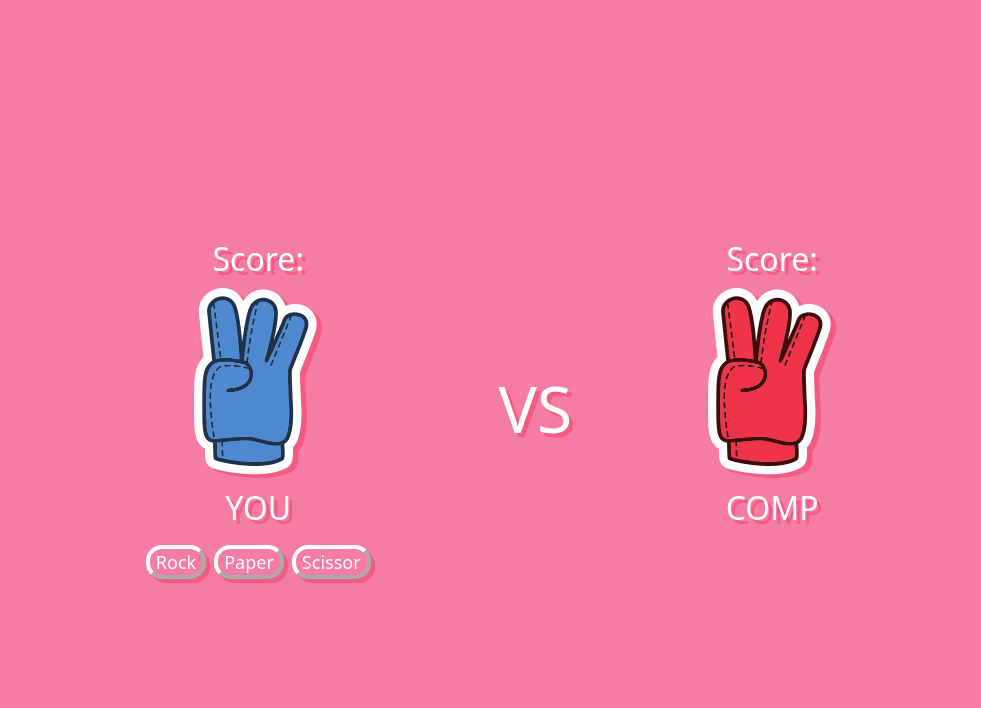
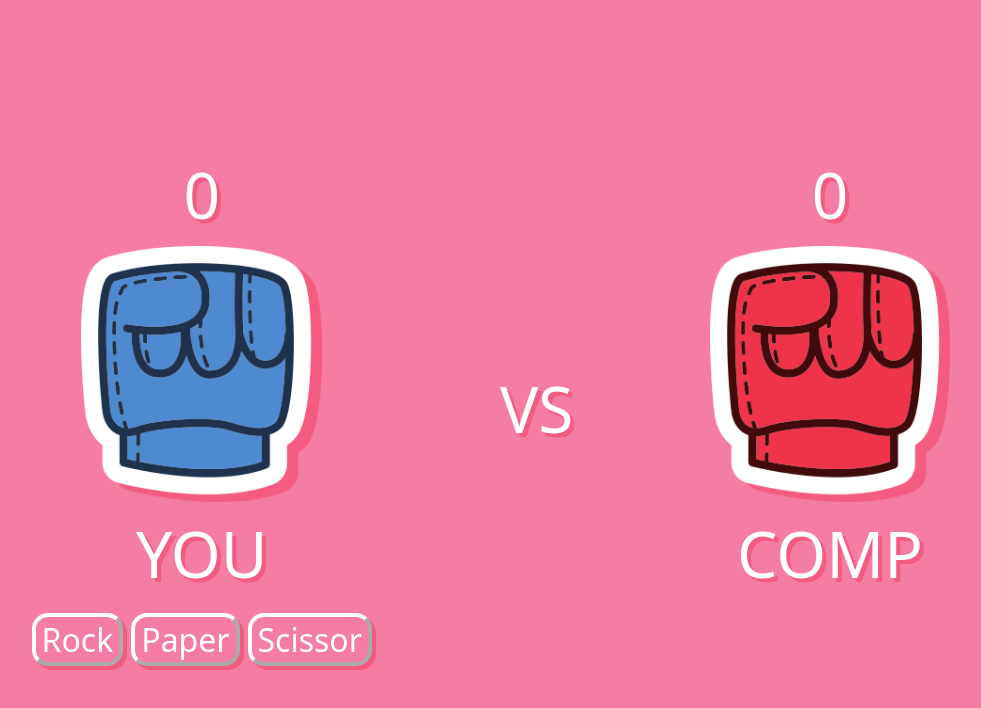
Before and after one commit to gurdasss/rock-paper-scissor-webapp, a plain HTML site: page index.html in a window 1280 px wide. Both pictures are taken after a click on the button "Rock". Shown: the whole page, without its empty margins (145-1126 px from the left). Drawn offline with Linux system fonts and the light colour scheme; a web font is replaced by a local one.

Commit message:
Done and everything is working fine

```diff
--- a/index.html
+++ b/index.html
@@ -1,39 +1,41 @@
 <!DOCTYPE html>
 <html lang="en">
-
   <head>
-        <meta charset="UTF-8">
-        <meta name="viewport" content="width=device-width, initial-scale=1.0">
+    <meta charset="UTF-8" />
+    <meta name="viewport" content="width=device-width, initial-scale=1.0" />
     <title>Rock Paper Scissor</title>
-        <link rel="stylesheet" href="style.css">
-        <!-- <script src="main.js"></script> -->
+    <link rel="stylesheet" href="style.css" />
+    <script src="main.js" defer></script>
   </head>
 
   <body>
-
     <main>
-
       <div class="container">
-                <div class="container__ui-text">Score: </div>
-                <img src="/assets/rps-kawaii_paperB.png" alt="some stupid image!">
+        <div id="user-score" class="container__ui-text">Score:</div>
+        <img
+          id="user-hand"
+          src="/assets/rps-kawaii_paperB.png"
+          alt="some stupid image!"
+        />
         <div class="container__ui-text">YOU</div>
         <div class="container__button-group">
-                    <button>Rock</button>
-                    <button>Paper</button>
-                    <button>Scissor</button>
+          <button id="rock-btn">Rock</button>
+          <button id="paper-btn">Paper</button>
+          <button id="scissor-btn">Scissor</button>
         </div>
       </div>
 
       <div class="versus">VS</div>
 
       <div class="container">
-                <div class="container__ui-text">Score: </div>
-                <img src="/assets/rps-kawaii_paperR.png" alt="some stupid image!">
+        <div id="comp-score" class="container__ui-text">Score:</div>
+        <img
+          id="comp-hand"
+          src="/assets/rps-kawaii_paperR.png"
+          alt="some stupid image!"
+        />
         <div class="container__ui-text">COMP</div>
       </div>
-
     </main>
-
   </body>
-
 </html>
--- a/main.js
+++ b/main.js
@@ -1,48 +1,65 @@
 /*
     I'm thinking about adding shortcut keys to this project.
 */
-let userScore = 0;
-let compScore = 0;
-
 const ROCK = "rock";
 const PAPER = "paper";
 const SCISSOR = "scissor";
-const MAX_ROUNDS = 5;
 
-let gameLoop = true;
-let currentRound = 1;
+const userHand = document.querySelector("#user-hand");
+const compHand = document.querySelector("#comp-hand");
 
-let lastUserEnteredVal = ROCK;
-
-function getUserInput(lastEnteredVal) {
-    // Assuming that user will always enter a valid choice
-    return prompt("Enter your choice: ", lastEnteredVal);
+function setHand(hand, choice, type) {
+  hand.setAttribute(
+    "src",
+    "/assets/rps-kawaii_" + choice.toLowerCase() + type.toUpperCase() + ".png"
+  );
 }
 
+const setUserHand = (hand) => setHand(userHand, hand, "B");
+const setCompHand = (hand) => setHand(compHand, hand, "R");
+
 function getCompInput() {
-
   switch (Math.floor(Math.random() * 3)) {
-        case 0: return ROCK;
-        case 1: return PAPER;
-        case 2: return SCISSOR;
+    case 0:
+      return ROCK;
+    case 1:
+      return PAPER;
+    case 2:
+      return SCISSOR;
   }
   return "???";
 }
 
-while (currentRound < MAX_ROUNDS) {
-    let userInput = getUserInput(lastUserEnteredVal);
-    let compInput = getCompInput();
+const userScoreText = document.querySelector("#user-score");
+const compScoreText = document.querySelector("#comp-score");
+let userScore = 0;
+let compScore = 0;
 
-    if (!userInput) continue;
+function playRound(userChoice, compChoice) {
+  setCompHand(compChoice);
+  setUserHand(userChoice);
 
-    if (userInput === compInput) console.log("It's a tie!");
-    else if ((userInput === ROCK && compInput === PAPER) ||
-        (userInput === PAPER && compInput === SCISSOR)) {
+  /* Tie! */
+  if (userChoice === compChoice);
+  else if (
+    (userChoice === ROCK && compChoice === PAPER) ||
+    (userChoice === PAPER && compChoice === SCISSOR) ||
+    (userChoice === SCISSOR && compChoice === ROCK)
+  )
     ++compScore;
-        console.log("Computer win!");
+  else ++userScore;
+
+  userScoreText.textContent = userScore;
+  compScoreText.textContent = compScore;
 }
-    else { ++userScore; console.log("You win!") }
 
-    ++currentRound;
-    lastUserEnteredVal = userInput;
-}
+const rockButton = document.querySelector("#rock-btn");
+rockButton.addEventListener("click", () => playRound(ROCK, getCompInput()));
+
+const paperButton = document.querySelector("#paper-btn");
+paperButton.addEventListener("click", () => playRound(PAPER, getCompInput()));
+
+const scissorButton = document.querySelector("#scissor-btn");
+scissorButton.addEventListener("click", () =>
+  playRound(SCISSOR, getCompInput())
+);
--- a/style.css
+++ b/style.css
@@ -1,11 +1,11 @@
 /* import Cherry Bomb One from Google Fonts */
-@import url('https://fonts.googleapis.com/css2?family=Cherry+Bomb+One&display=swap');
+@import url("https://fonts.googleapis.com/css2?family=Cherry+Bomb+One&display=swap");
 
 /* No more hardcoding symbols */
 /* Just FOR FUN */
 :root {
   /* Define variables on the highest level (global scope) */
-    --image-width: 128px;
+  --image-max-width: 256px;
   --text-color: #fff;
   --shadow: 4px 4px 0px #f35b81ff;
 }
@@ -14,17 +14,8 @@ body {
   background-color: #f57ca2ff;
   height: 100vh;
   /* I like Gladolia font instead*/
-    font-family: "Cherry Bomb One",
-        system-ui,
-        -apple-system,
-        BlinkMacSystemFont,
-        'Segoe UI',
-        Roboto,
-        Oxygen,
-        Ubuntu,
-        Cantarell,
-        'Open Sans',
-        'Helvetica Neue',
+  font-family: "Cherry Bomb One", system-ui, -apple-system, BlinkMacSystemFont,
+    "Segoe UI", Roboto, Oxygen, Ubuntu, Cantarell, "Open Sans", "Helvetica Neue",
     sans-serif;
   display: flex;
   justify-content: center;
@@ -41,7 +32,8 @@ main {
 }
 
 img {
-    width: var(--image-width);
+  max-width: var(--image-max-width);
+  max-height: var(--image-max-width);
   margin: 8px;
   /* width: 10%; */
 }
@@ -52,7 +44,7 @@ button {
        this particular property from its parent element.
     */
   font-family: inherit;
-    font-size: large;
+  font-size: xx-large;
   color: var(--text-color);
   border-radius: 16px;
   border-width: 4px;
@@ -73,7 +65,7 @@ button {
 .container__ui-text {
   color: var(--text-color);
   text-align: center;
-    font-size: 32px;
+  font-size: 64px;
   text-shadow: var(--shadow);
 }
 
```
Lines whose indentation alone changed are shown as unchanged.
